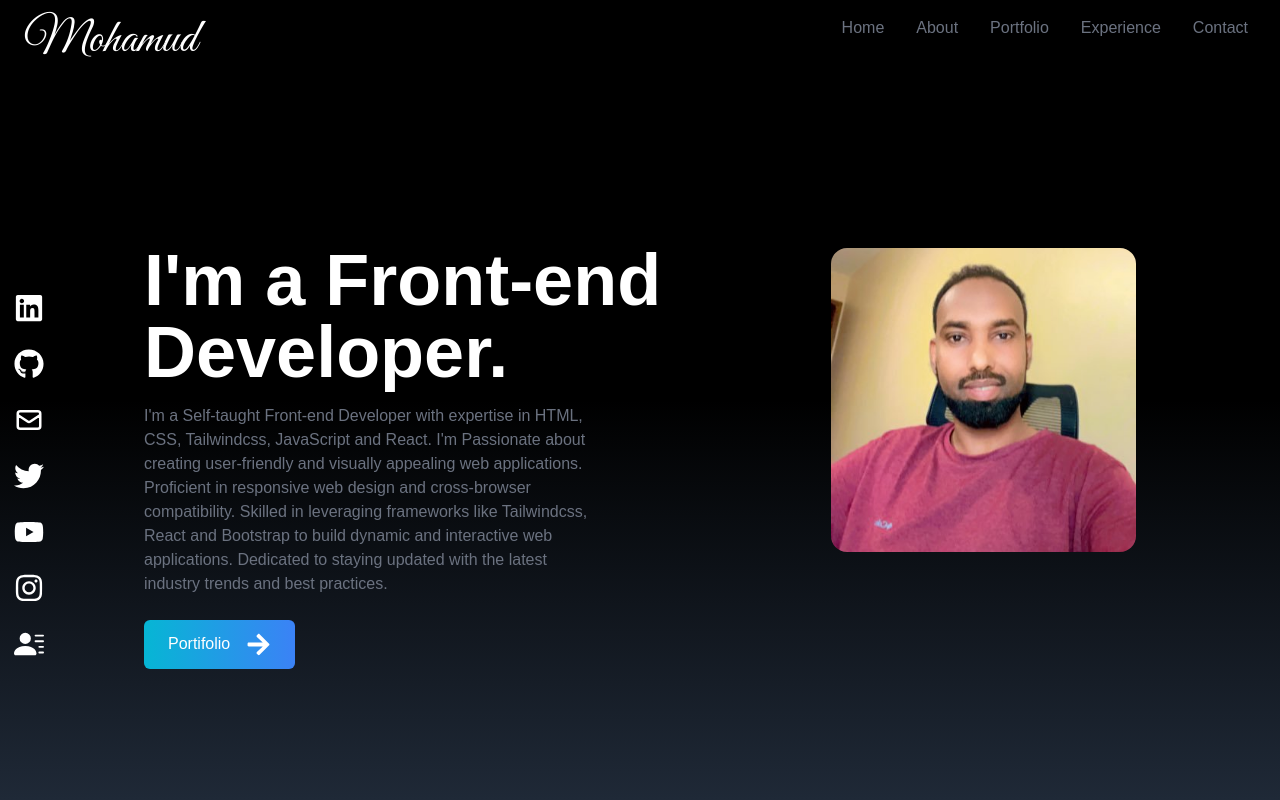
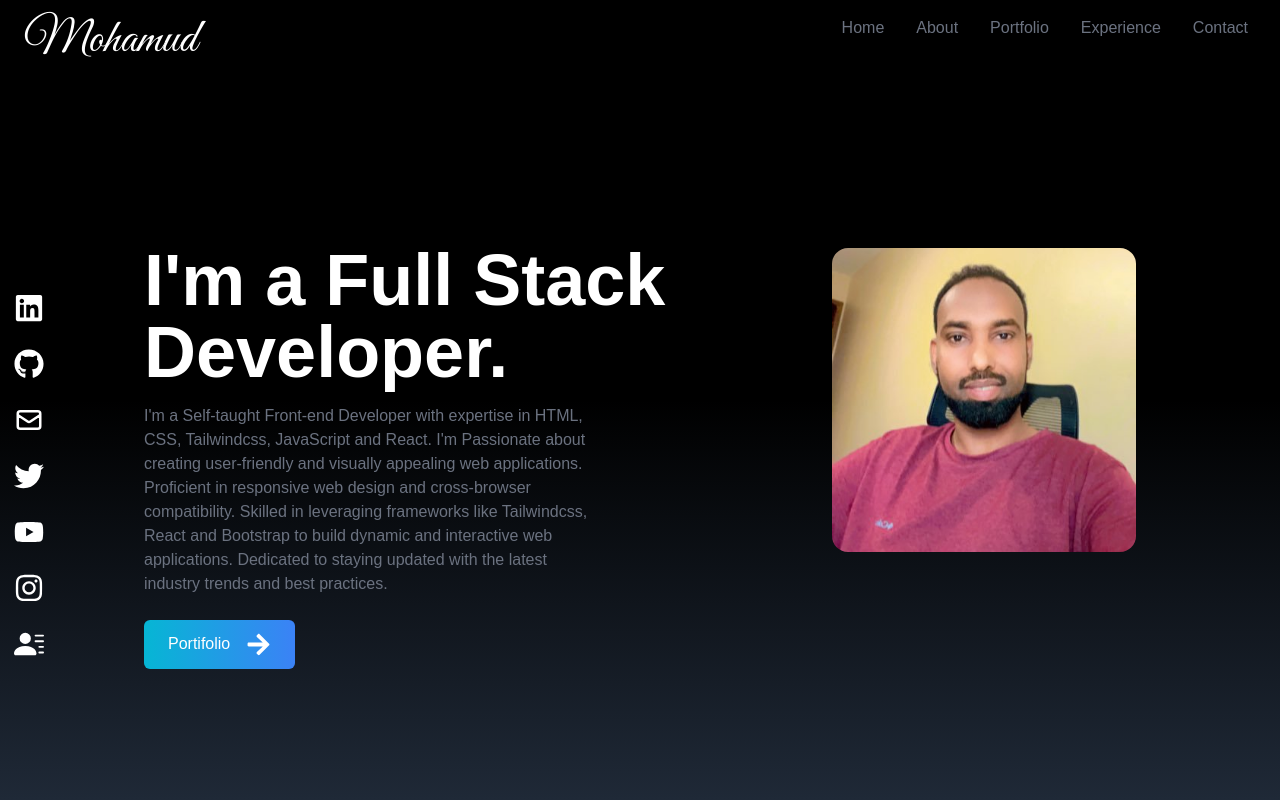
Before and after one commit to mohamud-Hasen/My-Portifolio, a React (Create React App) app: page / in a window 1280 px wide. Shown: the top 800 px of the page. Built offline with nearby package versions, Linux system fonts and the light colour scheme; a web font is replaced by a local one.

Commit message:
minor defactor

```diff
--- a/src/components/Home.jsx
+++ b/src/components/Home.jsx
@@ -8,7 +8,7 @@ const Home = () => {
     <div name="home" className=' h-screen w-full bg-gradient-to-b from-black via-black to-gray-800'>
       <div className='max-w-screen-lg mx-auto flex flex-col md:flex-row items-center justify-center h-full px-4'>
         <div className='flex flex-col justify-center h-full pt-10'>
-          <h2 className='text-4xl pt-20  sm:text-7xl font-bold text-white '>I'm a Front-end Developer.</h2>
+          <h2 className='text-4xl pt-20  sm:text-7xl font-bold text-white '>I'm a Full Stack Developer.</h2>
           <p className='text-gray-500 py-4 max-w-md'>I'm a Self-taught Front-end Developer with expertise in HTML, CSS, Tailwindcss, JavaScript and React.
            I'm Passionate about creating user-friendly and visually appealing web applications.
             Proficient in responsive web design and cross-browser compatibility. Skilled in leveraging frameworks like Tailwindcss,
```
